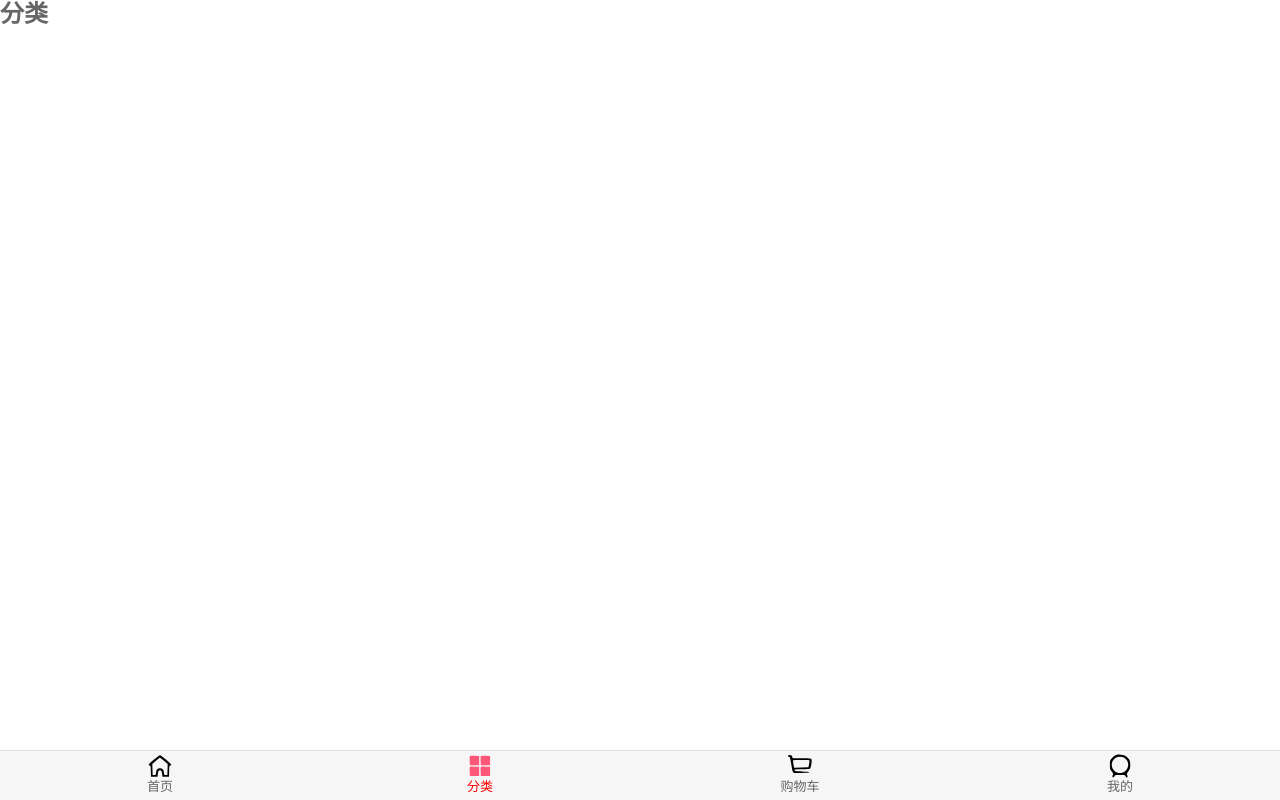
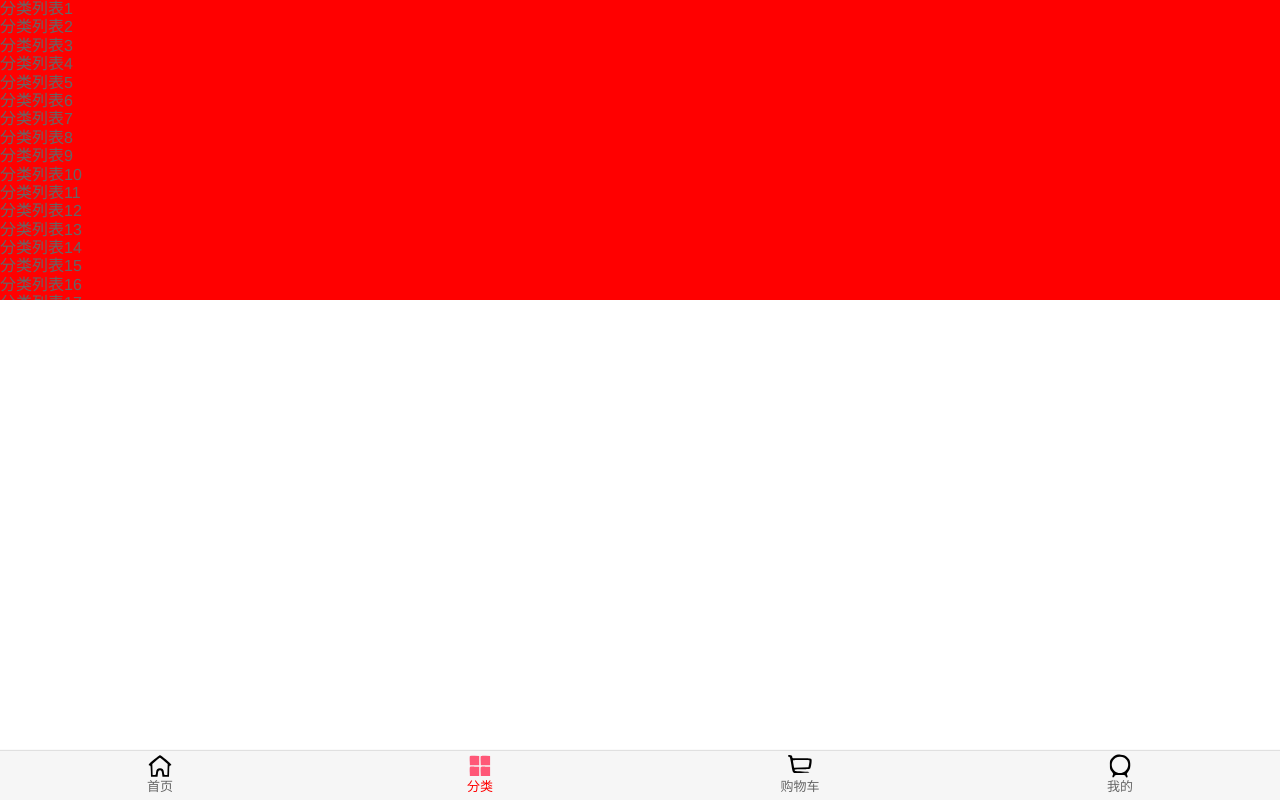
Before and after one commit to Garril/vuemall, a Vue app: page /category in a window 1280 px wide. Built offline with nearby package versions, Linux system fonts and the light colour scheme.

Commit message:
'HomeNeedLastFunction'

```diff
--- a/package.json
+++ b/package.json
@@ -8,6 +8,7 @@
   },
   "dependencies": {
     "axios": "^0.21.1",
+    "better-scroll": "^2.4.1",
     "core-js": "^3.6.5",
     "vue": "^2.6.11",
     "vue-router": "^3.5.2"
--- /dev/null
+++ b/src/components/common/scroll/Scroll.vue
@@ -0,0 +1,45 @@
+<template>
+  <div ref="wrapper">
+    <div>
+      <slot></slot>
+    </div>
+  </div>
+</template>
+
+<script>
+  import BScroll from 'better-scroll'
+
+  export default {
+    name:'Scroll',
+    data() {
+      return {
+        scroll: null
+      }
+    },
+    props:{
+      probeType:{
+        type: Number,
+        default: 0
+      }
+    },
+    mounted() {
+      this.scroll = new BScroll(this.$refs.wrapper,{
+        click:true,
+        probeType: this.probeType,
+      })
+      this.scroll.on('scroll',(position)=>{
+        this.$emit('scroll',position);
+      })
+    },
+    methods: {
+      scrollTo(x,y,time) {
+        this.scroll.scrollTo(x,y,time);
+      }
+    }
+
+  }
+</script>
+
+<style>
+
+</style>
--- /dev/null
+++ b/src/components/content/backTop/BackTop.vue
@@ -0,0 +1,23 @@
+<template>
+  <div class="back-top">
+    <img src="~assets/img/common/top.png" alt="">
+  </div>
+</template>
+
+<script>
+  export default {
+    name:'BackTop',
+  }
+</script>
+
+<style>
+  .back-top {
+    position: fixed;
+    right: 8px;
+    bottom: 50px;
+  }
+  .back-top img {
+    width: 43px;
+    height: 43px;
+  }
+</style>
--- a/src/components/content/goods/GoodList.vue
+++ b/src/components/content/goods/GoodList.vue
@@ -23,7 +23,7 @@
   }
 </script>
 
-<style>
+<style scoped>
   .goods {
     display: flex;
     flex-wrap: wrap;
--- a/src/components/content/goods/GoodListItem.vue
+++ b/src/components/content/goods/GoodListItem.vue
@@ -16,7 +16,7 @@
     props: {
       goodsItem: {
         type: Object,
-        default(){
+        default() {
           return {}
         }
       }
@@ -27,9 +27,8 @@
 
 <style>
   .goods-item {
+    position: relative;
     padding-bottom: 40px;
-    position: relative;
-
     width: 48%;
   }
 
@@ -39,13 +38,13 @@
   }
 
   .goods-info {
-    font-size: 12px;
     position: absolute;
-    bottom: 5px;
     left: 0;
     right: 0;
+    bottom: 5px;
+    text-align: center;
     overflow: hidden;
-    text-align: center;
+    font-size: 12px;
   }
 
   .goods-info p {
--- a/src/components/content/tabControl/TabControl.vue
+++ b/src/components/content/tabControl/TabControl.vue
@@ -28,7 +28,9 @@
     methods: {
       itemClick(index) {
         this.currentIndex = index;
-      }
+        this.$emit('tabClick',index);
+      },
+
     }
 
   }
@@ -39,6 +41,7 @@
     display: flex;
     text-align: center;
     background-color: rgb(248, 246, 246);
+    z-index: 9;
   }
   .tab-control .tab-control-item{
     flex: 1;
--- a/src/network/request.js
+++ b/src/network/request.js
@@ -10,7 +10,7 @@ export function request(config) {
   // 2.axios的拦截器
   // 2.1.请求拦截的作用
   instance.interceptors.request.use(config => {
-    return config
+    return config;
   }, err => {
     // console.log(err);
   })
--- a/src/views/category/Category.vue
+++ b/src/views/category/Category.vue
@@ -1,13 +1,140 @@
 <template>
-  <h2>分类</h2>
+  <div class="wrapper">
+    <ul>
+      <li>分类列表1</li>
+      <li>分类列表2</li>
+      <li>分类列表3</li>
+      <li>分类列表4</li>
+      <li>分类列表5</li>
+      <li>分类列表6</li>
+      <li>分类列表7</li>
+      <li>分类列表8</li>
+      <li>分类列表9</li>
+      <li>分类列表10</li>
+      <li>分类列表11</li>
+      <li>分类列表12</li>
+      <li>分类列表13</li>
+      <li>分类列表14</li>
+      <li>分类列表15</li>
+      <li>分类列表16</li>
+      <li>分类列表17</li>
+      <li>分类列表18</li>
+      <li>分类列表19</li>
+      <li>分类列表20</li>
+      <li>分类列表21</li>
+      <li>分类列表22</li>
+      <li>分类列表23</li>
+      <li>分类列表24</li>
+      <li>分类列表25</li>
+      <li>分类列表26</li>
+      <li>分类列表27</li>
+      <li>分类列表28</li>
+      <li>分类列表29</li>
+      <li>分类列表30</li>
+      <li>分类列表31</li>
+      <li>分类列表32</li>
+      <li>分类列表33</li>
+      <li>分类列表34</li>
+      <li>分类列表35</li>
+      <li>分类列表36</li>
+      <li>分类列表37</li>
+      <li>分类列表38</li>
+      <li>分类列表39</li>
+      <li>分类列表40</li>
+      <li>分类列表41</li>
+      <li>分类列表42</li>
+      <li>分类列表43</li>
+      <li>分类列表44</li>
+      <li>分类列表45</li>
+      <li>分类列表46</li>
+      <li>分类列表47</li>
+      <li>分类列表48</li>
+      <li>分类列表49</li>
+      <li>分类列表50</li>
+      <li>分类列表51</li>
+      <li>分类列表52</li>
+      <li>分类列表53</li>
+      <li>分类列表54</li>
+      <li>分类列表55</li>
+      <li>分类列表56</li>
+      <li>分类列表57</li>
+      <li>分类列表58</li>
+      <li>分类列表59</li>
+      <li>分类列表60</li>
+      <li>分类列表61</li>
+      <li>分类列表62</li>
+      <li>分类列表63</li>
+      <li>分类列表64</li>
+      <li>分类列表65</li>
+      <li>分类列表66</li>
+      <li>分类列表67</li>
+      <li>分类列表68</li>
+      <li>分类列表69</li>
+      <li>分类列表70</li>
+      <li>分类列表71</li>
+      <li>分类列表72</li>
+      <li>分类列表73</li>
+      <li>分类列表74</li>
+      <li>分类列表75</li>
+      <li>分类列表76</li>
+      <li>分类列表77</li>
+      <li>分类列表78</li>
+      <li>分类列表79</li>
+      <li>分类列表80</li>
+      <li>分类列表81</li>
+      <li>分类列表82</li>
+      <li>分类列表83</li>
+      <li>分类列表84</li>
+      <li>分类列表85</li>
+      <li>分类列表86</li>
+      <li>分类列表87</li>
+      <li>分类列表88</li>
+      <li>分类列表89</li>
+      <li>分类列表90</li>
+      <li>分类列表91</li>
+      <li>分类列表92</li>
+      <li>分类列表93</li>
+      <li>分类列表94</li>
+      <li>分类列表95</li>
+      <li>分类列表96</li>
+      <li>分类列表97</li>
+      <li>分类列表98</li>
+      <li>分类列表99</li>
+      <li>分类列表100</li>
+    </ul>
+  </div>
 </template>
 
 <script>
-export default {
-  name:'Category'
-}
+  import BScroll from 'better-scroll'
+
+  export default {
+    name:'Category',
+    data() {
+      return {
+        scroll:null
+      }
+    }
+    ,
+    mounted() {
+      this.scroll = new BScroll('.wrapper',{
+        probeType: 3,
+        pullUpLoad: true,
+      })
+      this.scroll.on('scroll',(position)=> {
+        // console.log(position);
+      })
+      this.scroll.on('pullingUp',()=> {
+        console.log("上拉加载");
+      })
+    }
+  }
 </script>
 
-<style>
-
+<style scoped>
+  .wrapper {
+    height: 300px;
+    background-color: red;
+    overflow: hidden;
+  }
 </style>
--- a/src/views/home/Home.vue
+++ b/src/views/home/Home.vue
@@ -2,48 +2,56 @@
   <div id="home">
     <nav-bar class="home-nav-bar"> <div slot="nav-bar-center">购物街</div> </nav-bar>
     <!-- 这里的轮播图，有一个问题，有时候需要刷新，存在加载后，轮播图不会动的问题 -->
+    <scroll class="content" ref="scroll" :probe-type="3" @scroll="contentScroll">
+      <home-swiper :banners="this.banners"/>
 
-    <home-swiper :banners="this.banners"/>
+      <recommend-view :recommends="this.recommends"></recommend-view>
 
-    <recommend-view :recommends="this.recommends"></recommend-view>
+      <feature-view></feature-view>
 
-    <feature-view></feature-view>
+      <tab-control :titles="['流行','新款','精选']" class="tab-control" @tabClick="tabClick"></tab-control>
 
-    <tab-control :titles="['流行','新款','精选']" class="tab-control"></tab-control>
+      <good-list :goods="showGoods"></good-list>
 
-    <good-list :goods="this.goods['pop'].list"></good-list>
+    </scroll>
+
+    <back-top @click.native="backClick" v-show="isShowBackTop"></back-top>
 
   </div>
 </template>
 
 <script>
   // 公共组件
-  import NavBar from 'components/common/navbar/NavBar.vue';
-
+  import NavBar from 'components/common/navbar/NavBar.vue'
+  import Scroll from 'components/common/scroll/Scroll.vue'
+  import GoodList from 'components/content/goods/GoodList.vue'
+  import BackTop from 'components/content/backTop/BackTop.vue'
   // 子组件
   import HomeSwiper from './childComps/HomeSwiper.vue'
   import RecommendView from './childComps/RecommendView.vue'
   import FeatureView from './childComps/FeatureView.vue'
   // 业务相关
   import TabControl from 'components/content/tabControl/TabControl.vue'
-  import GoodList from 'components/content/goods/GoodList.vue'
 
   // 数据部分
   import {
     getHomeMultidata,getHomeGoods
     } from 'network/home';
 
-
   export default {
     name:'Home',
     components:{
       NavBar,
+      Scroll,
+      GoodList,
+      BackTop,
 
       HomeSwiper,
       RecommendView,
       FeatureView,
       TabControl,
-      GoodList,
+        BackTop,
+        BackTop,
 
     },
     data() {
@@ -56,7 +64,11 @@
           'pop': {page:0,list:[]},
           'new': {page:0,list:[]},
           'sell': {page:0,list:[]},
-        }
+        },
+
+        curTab:'pop',
+
+        isShowBackTop:false,
 
       }
     },
@@ -67,6 +79,21 @@
       this.getHomeGoods('sell');
     },
     methods: {
+      // 事件监听
+      tabClick(index) {
+        switch(index) {
+          case 0:
+            this.curTab = 'pop';
+            break;
+          case 1:
+            this.curTab = 'new';
+            break;
+          case 2:
+            this.curTab = 'sell';
+            break;
+        }
+      },
+      // 网络请求
       getHomeMultidata() {
         getHomeMultidata().then((res) => {
           this.banners = res.data.banner.list;
@@ -79,16 +106,29 @@
           this.goods[type].list.push(...res.data.list);
           this.goods[type].page+=1;
         })
+      },
+      backClick() {
+        this.$refs.scroll.scrollTo(0,0,500);
+      },
+      contentScroll(position) {
+        this.isShowBackTop = (-position.y)>1500?true:false;
+      },
+
+    },
+    computed: {
+      showGoods() {
+        return this.goods[this.curTab].list
       }
     },
 
   }
 </script>
 
-<style>
+<style scoped>
   #home {
-    padding-top: 44px;
-    height: 2000px;
+    position: relative;
+    height: 100vh;
+    scroll-behavior: smooth;
   }
   .home-nav-bar {
     background-color: var(--color-tint);
@@ -105,4 +145,17 @@
     position: sticky;
     top: 44px;
   }
+  /* .content {
+    margin-top: 42px;
+    height: calc(100% - 91px);
+    overflow: hidden;
+  } */
+  .content {
+    top: 44px;
+    bottom: 49px;
+    left: 0;
+    right: 0;
+    overflow: hidden;
+    position: absolute;
+  }
 </style>
```
Also changed, not shown: 1 other file (tests, documents, lock files or other folders).
